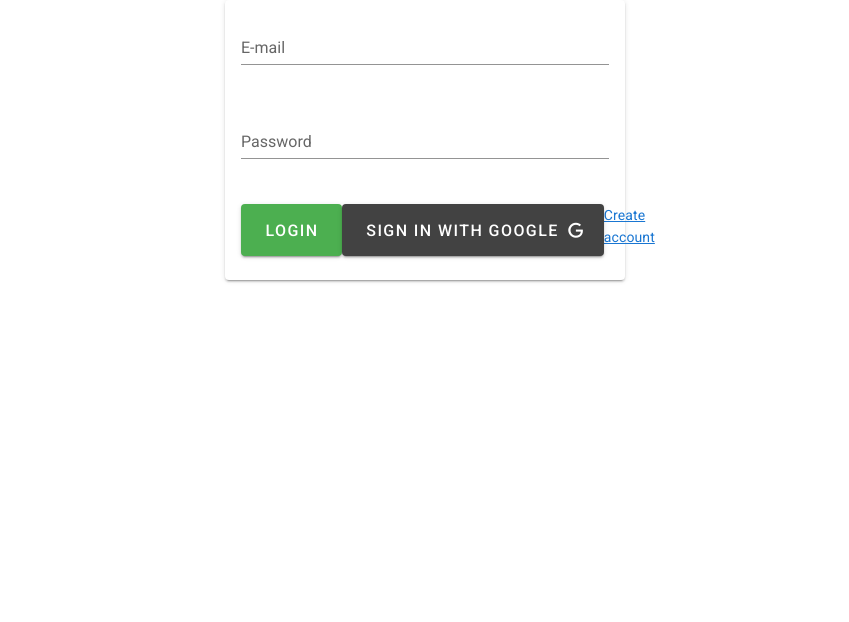
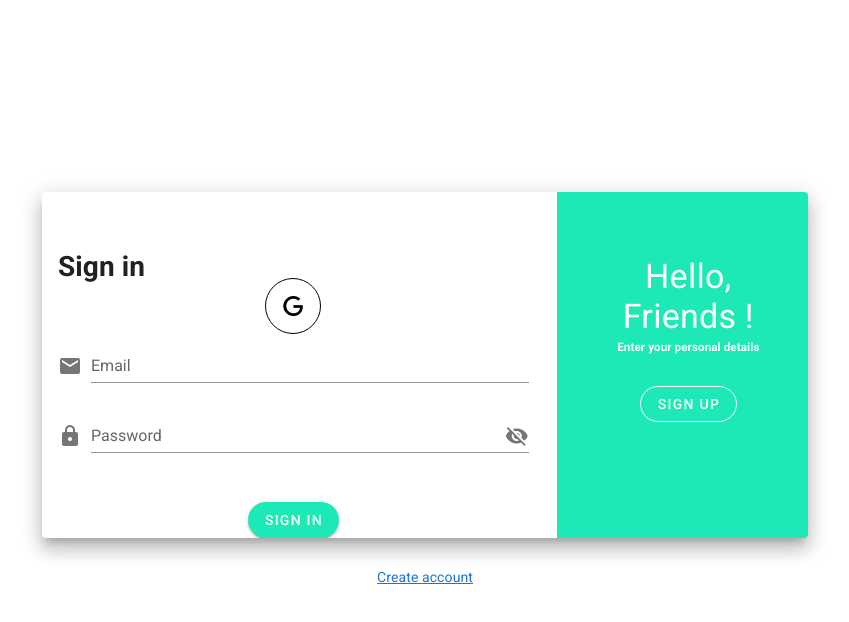
Before and after one commit to alkoxx/txoko-booking, a Vue app: page / in a window 1280 px wide. Shown: the top 622 px of the page, without its empty margins (215-1064 px from the left). Built offline with nearby package versions, Linux system fonts and the light colour scheme; no server answers.

Commit message:
Start changing login and singup design

```diff
--- a/src/App.vue
+++ b/src/App.vue
@@ -1,6 +1,6 @@
 <template>
   <v-app>
-    <component :is="this.$route.meta.layout || 'div'" />
+    <component :is="this.$route.meta.layout" />
   </v-app>
 </template>
 
--- a/src/components/Login.vue
+++ b/src/components/Login.vue
@@ -1,57 +1,107 @@
 <template>
-  <v-card
-    max-width="400"
-    class="mx-auto"
+  <v-row
+    align="center"
+    justify="center"
   >
-    <v-card-text>
-      <v-form
-        ref="loginForm"
+    <v-col
+      cols="12"
+      sm="8"
+      md="8"
     >
+      <v-card class="elevation-12">
+        <v-window :v-model="window">
+          <v-window-item :value="1">
             <v-row>
-          <v-col cols="12">
-            <v-text-field
-              v-model="email"
-              label="E-mail"
-              required
-            />
-          </v-col>
-          <v-col cols="12">
-            <v-text-field
-              v-model="password"
-              :append-icon="show1?'eye':'eye-off'"
-              :type="show1 ? 'text' : 'password'"
-              name="input-10-1"
-              label="Password"
-              @click:append="show1 = !show1"
-            />
-          </v-col>
-          <v-spacer />
               <v-col
-            class="d-flex"
                 cols="12"
-            sm="3"
-            xsm="12"
-            align-end
+                md="8"
+              >
+                <v-card-text class="mt-12">
+                  <h1>Sign in</h1>
+                  <div
+                    class="text-center"
+                    mt-4
                   >
                     <v-btn
-              x-large
-              block
-              color="success"
-              @click="login"
-            >
-              Login
-            </v-btn>
-            <v-btn
-              x-large
-              block
-              color="secondary"
+                      fab
+                      color="black"
+                      outlined
                       @click="socialLogin"
                     >
-              Sign in with google
-              <v-icon right>
+                      <v-icon>
                         mdi-google
                       </v-icon>
                     </v-btn>
+                  </div>
+                  <v-form>
+                    <v-text-field
+                      v-model="email"
+                      label="Email"
+                      name="Email"
+                      prepend-icon="mdi-email"
+                      type="text"
+                      color="teal accent-3"
+                      required
+                    />
+                    <v-text-field
+                      v-model="password"
+                      label="Password"
+                      name="Password"
+                      prepend-icon="mdi-lock"
+                      :append-icon="showPass?'mdi-eye':'mdi-eye-off'"
+                      :type="showPass ? 'text' : 'password'"
+                      color="teal accent-3"
+                      required
+                      @click:append="showPass = !showPass"
+                    />
+                  </v-form>
+                </v-card-text>
+                <div class="text-center mt-3">
+                  <v-btn
+                    rounded
+                    color="teal accent-3"
+                    dark
+                    @click="login"
+                  >
+                    SIGN IN
+                  </v-btn>
+                </div>
+              </v-col>
+              <v-col
+                cols="12"
+                md="4"
+                class="teal accent-3"
+              >
+                <v-card-text class="white--text mt-12">
+                  <h1 class="text-center text-h4">
+                    Hello, Friends !
+                  </h1>
+                  <h5 class="text-center">
+                    Enter your personal details
+                  </h5>
+                </v-card-text>
+                <div class="text-center mt-3">
+                  <v-btn
+                    rounded
+                    outlined
+                    dark
+                    @click="window++"
+                  >
+                    SIGN UP
+                  </v-btn>
+                </div>
+              </v-col>
+            </v-row>
+          </v-window-item>
+          <v-window-item :value="2" />
+        </v-window>
+      </v-card>
+    </v-col>
+    <v-card-text>
+      <v-row>
+        <v-col
+          class="d-flex justify-center"
+        >
           <p>
             <router-link to="/sign-up">
               Create account
@@ -59,9 +109,8 @@
           </p>
         </v-col>
       </v-row>
-      </v-form>
     </v-card-text>
-  </v-card>
+  </v-row>
 </template>
 
 <script>
@@ -74,7 +123,8 @@ export default {
             email: '',
             password: '',
             error: null,
-            show1: false
+            showPass: false,
+            window: 1
         }
     },
     methods: {
--- a/src/layouts/GeneralLayout.vue
+++ b/src/layouts/GeneralLayout.vue
@@ -34,7 +34,7 @@
           </template>
           <template #activator>
             <v-list-item-content>
-              <v-list-item-title>My events</v-list-item-title>
+              <v-list-item-title>My future events</v-list-item-title>
             </v-list-item-content>
           </template>
 
--- a/src/layouts/LoginLayout.vue
+++ b/src/layouts/LoginLayout.vue
@@ -1,5 +1,9 @@
 <template>
-  <div>
+  <v-container class="fill-height">
     <router-view />
-  </div>
+  </v-container>
 </template>
+
+<style scoped>
+
+</style>
--- a/src/routes/index.js
+++ b/src/routes/index.js
@@ -16,12 +16,6 @@ const router = new Router({
     routes: [
         {
             path: '*',
-            name: 'login',
-            component: Login,
-            meta: { layout: LoginLayout }
-        },
-        {
-            path: '/',
             name: 'login',
             component: Login,
             meta: { layout: LoginLayout }
```
Lines whose indentation alone changed are shown as unchanged.
